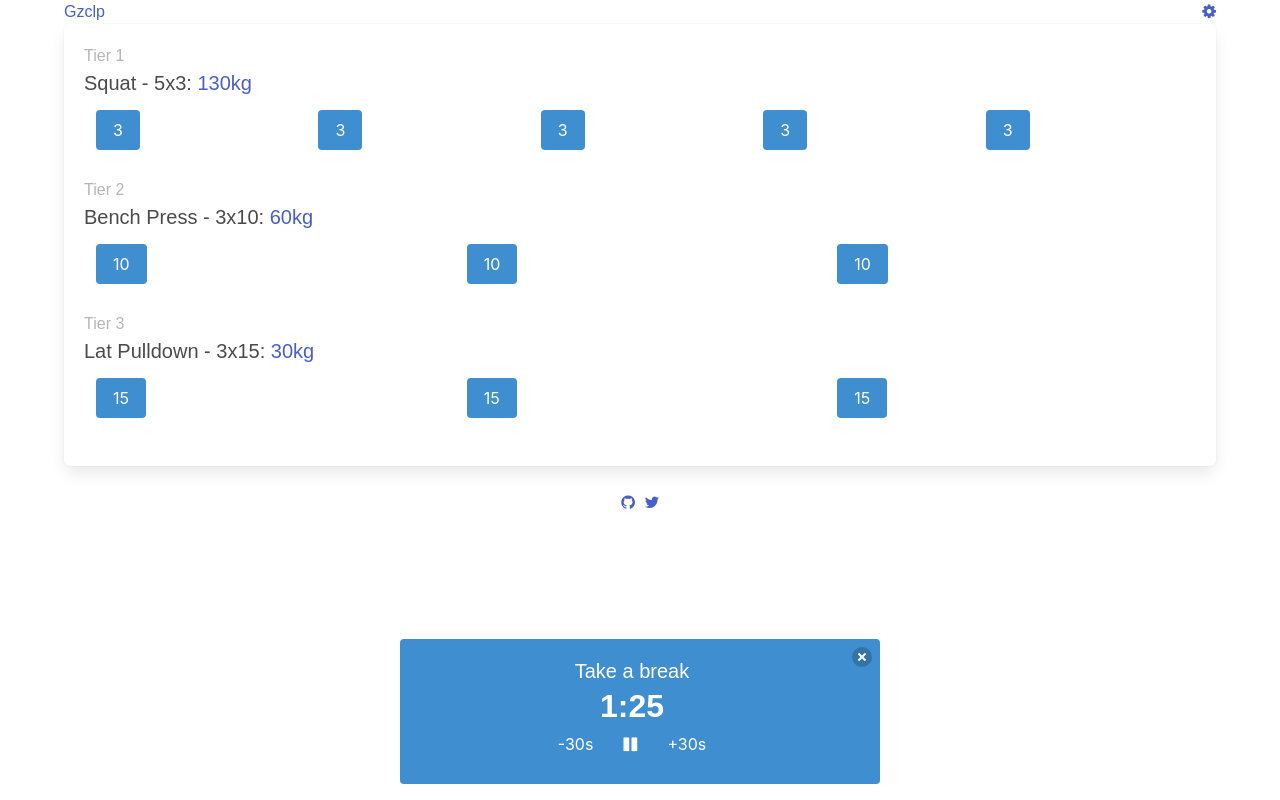
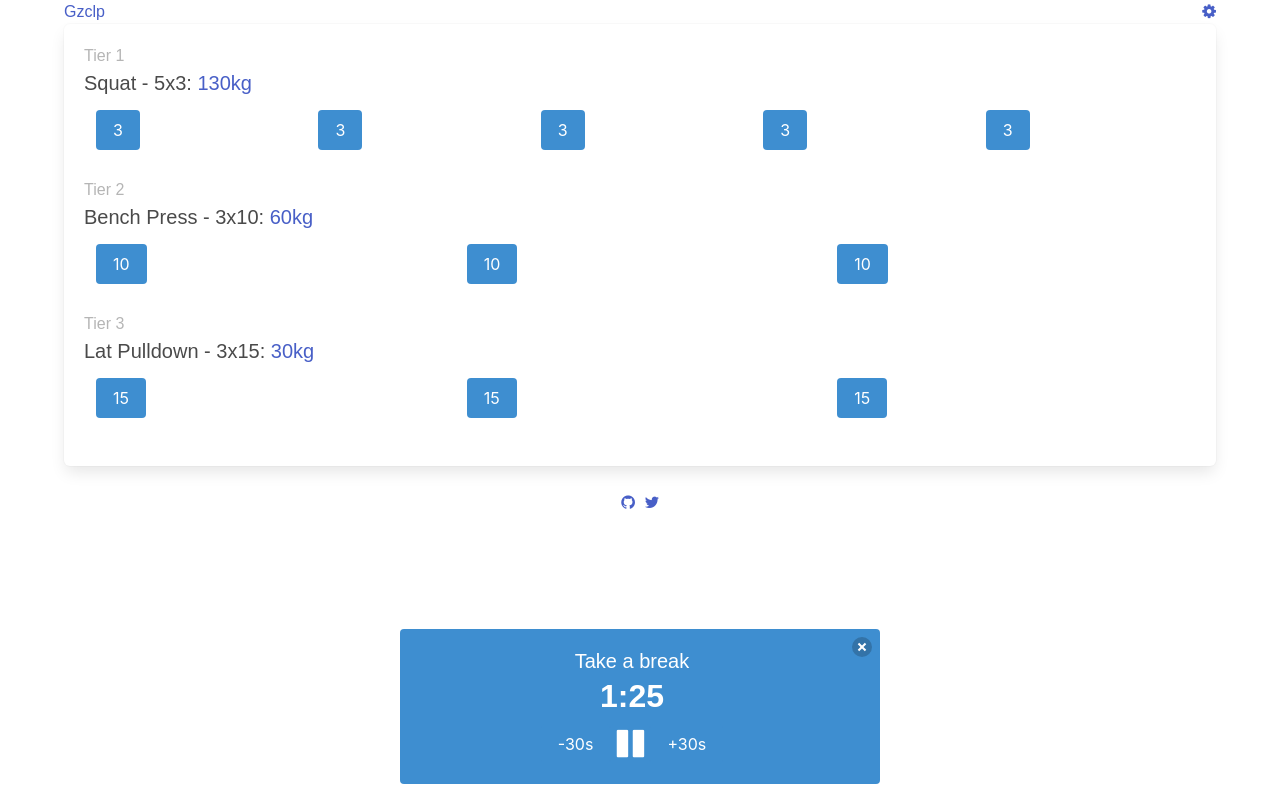
Before and after one commit to mattwelson/gzclp, a React (Create React App) app: page /workout in a window 1280 px wide. Built offline with nearby package versions, Linux system fonts and the light colour scheme.

Commit message:
added timer controls

```diff
--- a/package.json
+++ b/package.json
@@ -8,6 +8,7 @@
   "dependencies": {
     "bulma": "^0.5.1",
     "eslint-plugin-prettier": "^2.1.2",
+    "eslint-plugin-react-app": "^1.0.2",
     "husky": "^0.14.3",
     "lint-staged": "^4.0.2",
     "moment": "^2.18.1",
--- a/src/components/utility/TimerView.css
+++ b/src/components/utility/TimerView.css
@@ -3,6 +3,7 @@
   bottom: 1em;
   right: 1em;
   left: 1em;
+  z-index: 1;
 }
 
 .timer .notification {
@@ -10,3 +11,7 @@
   width: 100%;
   margin: 0 auto;
 }
+
+.timer__controls {
+  margin-top: 0.3em;
+}
--- a/src/components/utility/TimerView.js
+++ b/src/components/utility/TimerView.js
@@ -14,7 +14,8 @@ class TimerCountdown extends React.Component {
       timer: timer,
       interval: interval,
       elapsed: 0,
-      rest: this.props.rest
+      rest: this.props.rest,
+      isPaused: false
     }))
   }
 
@@ -25,45 +26,68 @@ class TimerCountdown extends React.Component {
   updateTimer = () => {
     const elapsed = this.state.timer.getTime()
 
-    if (elapsed >= this.props.rest * 1000) return this.props.onComplete()
+    if (elapsed >= this.state.rest * 1000) return this.props.onComplete()
 
     this.setState(() => ({
       elapsed
     }))
   }
 
+  toggleTimer = () => {
+    const { isPaused, timer } = this.state
+    isPaused ? timer.start() : timer.pause()
+    this.setState(() => ({ isPaused: !isPaused }))
+  }
+
+  incrementRest = amount => {
+    this.setState(s => ({ rest: s.rest + amount }))
+  }
+
   render() {
     if (!this.state) return null
 
-    const restMs = this.props.rest * 1000 // rest time in milliseconds
+    const restMs = this.state.rest * 1000 // rest time in milliseconds
     const remaining = restMs - this.state.elapsed
 
     return (
       <div className="title timer__count">
         {formatMilliseconds(remaining)}
         <div className="timer__controls">
-          <button className="button is-info">-30s</button>
-          <button className="button is-info">
+          <button
+            className="button is-info"
+            onClick={() => this.incrementRest(-30)}
+          >
+            -30s
+          </button>
+          <button className="button is-info" onClick={this.toggleTimer}>
             <span className="icon">
-              <i className="fa fa-pause" />
+              {this.state.isPaused ? (
+                <i className="fa fa-2x fa-play" />
+              ) : (
+                <i className="fa fa-2x fa-pause" />
+              )}
             </span>
           </button>
-          <button className="button is-info">+30s</button>
+          <button
+            className="button is-info"
+            onClick={() => this.incrementRest(30)}
+          >
+            +30s
+          </button>
         </div>
       </div>
     )
   }
 }
 
-const TimerView = ({ rest, message, dismiss }) =>
+const TimerView = ({ rest, message, dismiss }) => (
   <div className="timer">
     <div className=" notification is-info has-text-centered">
       <button className="delete" onClick={dismiss} />
-      <div className="subtitle">
-        {message}
-      </div>
+      <div className="subtitle">{message}</div>
       <TimerCountdown rest={rest} onComplete={dismiss} />
     </div>
   </div>
+)
 
 export default TimerView
--- a/src/logic/core.js
+++ b/src/logic/core.js
@@ -1,11 +1,10 @@
 import defaults from '../data/defaults'
 
 export const prettyString = (text, toUpper = true) =>
-  (defaults.prettyText[text] || text)
-    .replace(
-      /\w\S*/g,
-      w => `${toUpper ? w[0].toUpperCase() : w[0]}${w.substr(1)}`
-    )
+  (defaults.prettyText[text] || text).replace(
+    /\w\S*/g,
+    w => `${toUpper ? w[0].toUpperCase() : w[0]}${w.substr(1)}`
+  )
 
 export const splitScheme = (scheme, delineator = 'x') =>
   scheme.split(delineator).map(Number)
@@ -110,8 +109,8 @@ export const getPlatesArray = (weight, unit) => {
 }
 
 export const formatMilliseconds = milliseconds => {
-  const seconds = Math.floor(milliseconds % 60000 / 1000)
-  return `${Math.floor(milliseconds / 60000)}:${seconds > 10
+  const seconds = Math.floor((milliseconds % 60000) / 1000)
+  return `${Math.floor(milliseconds / 60000)}:${seconds >= 10
     ? seconds
     : '0' + seconds}`
 }
```
Also changed, not shown: 2 other files (tests, documents, lock files or other folders).
